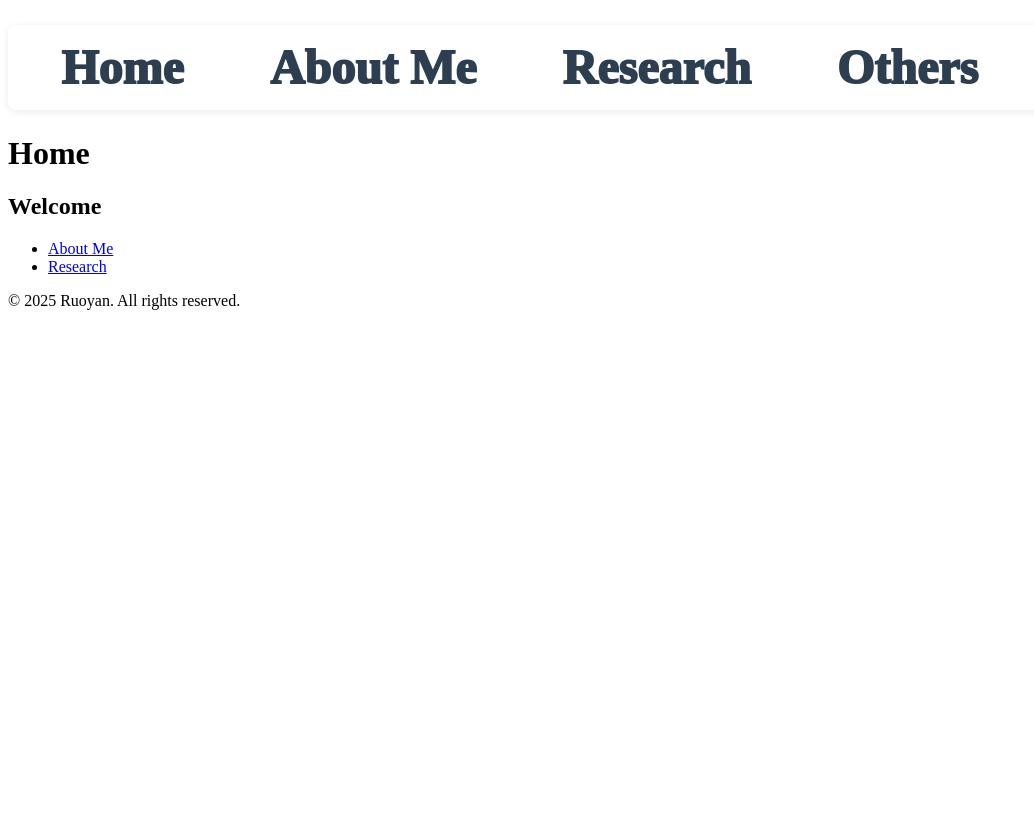
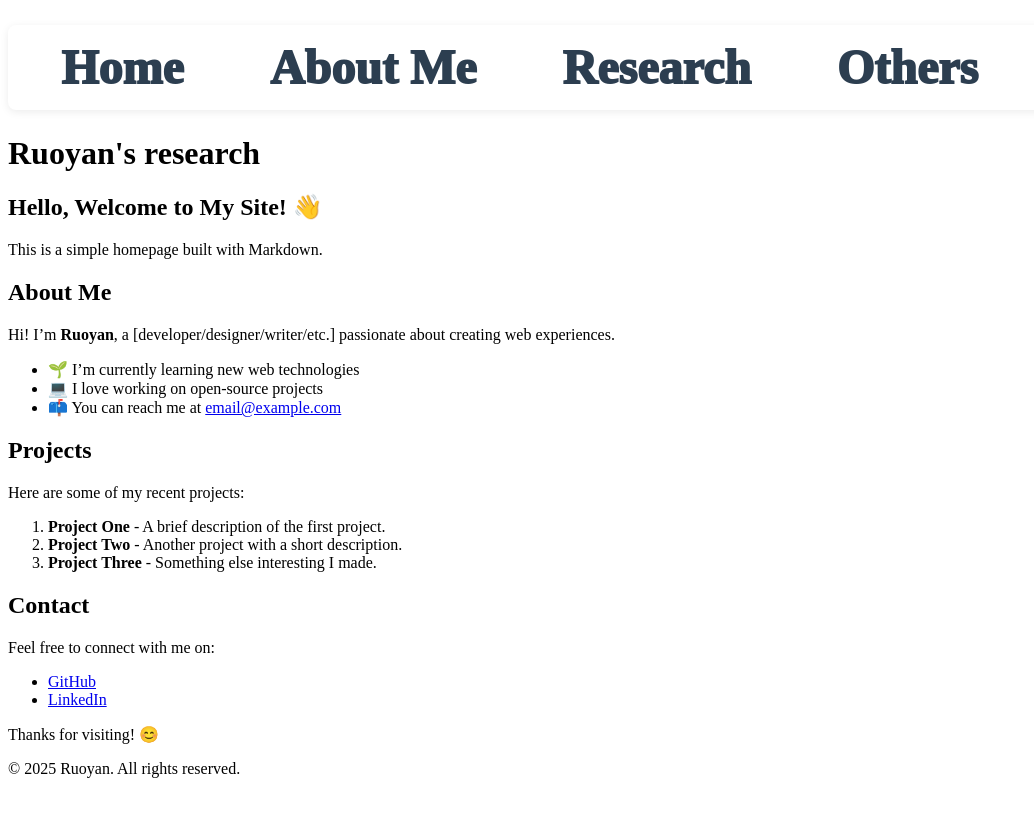
Before and after one commit to Ruoyan0103/ruoyan0103.github.io, a Jekyll site: the page built from index.md, in a window 1280 px wide. Shown: the top 817 px of the page, without its empty margins (0-1034 px from the left). Built offline with Jekyll 4.4.1, drawn with Linux system fonts in a browser that asks for light colours; our own code applies the rules of GitHub Pages for plain Markdown files.

Commit message:
home page

```diff
--- a/index.md
+++ b/index.md
@@ -1,9 +1,33 @@
 ---
-layout: default
-title: Home
+title: "Ruoyan's research"
+description: "Enjoy the advanture!"
 ---
 
-# Welcome
+# Hello, Welcome to My Site! 👋
 
-- [About Me]({{ site.baseurl }}/about/me)
-- [Research]({{ site.baseurl }}/research/)
+This is a simple homepage built with Markdown.
+
+## About Me
+
+Hi! I'm **Ruoyan**, a [developer/designer/writer/etc.] passionate about creating web experiences.
+
+- 🌱 I’m currently learning new web technologies
+- 💻 I love working on open-source projects
+- 📫 You can reach me at [email@example.com](mailto:email@example.com)
+
+## Projects
+
+Here are some of my recent projects:
+
+1. **Project One** - A brief description of the first project.
+2. **Project Two** - Another project with a short description.
+3. **Project Three** - Something else interesting I made.
+
+## Contact
+
+Feel free to connect with me on:
+
+- [GitHub](https://github.com/Ruoyan0103)
+- [LinkedIn](https://www.linkedin.com/in/ruoyan-jin-4369472a9/)
+
+Thanks for visiting! 😊
```
